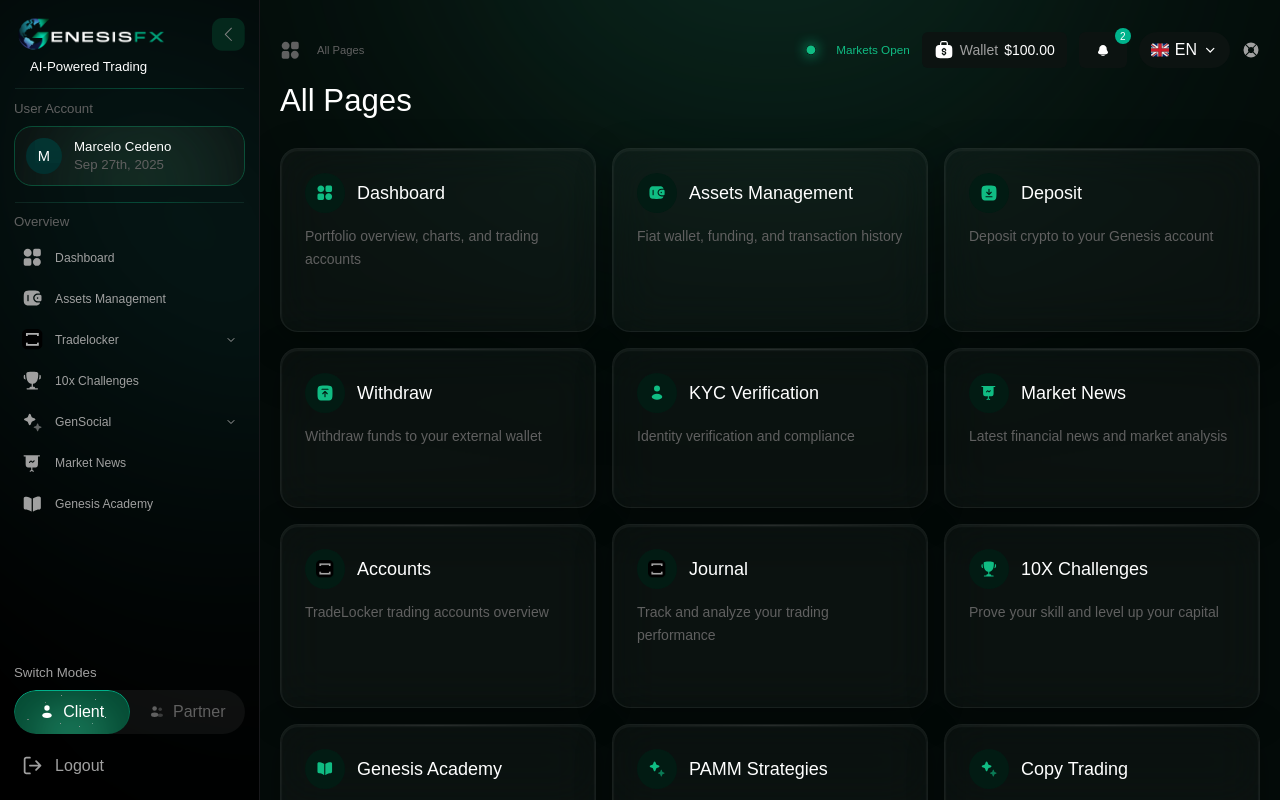
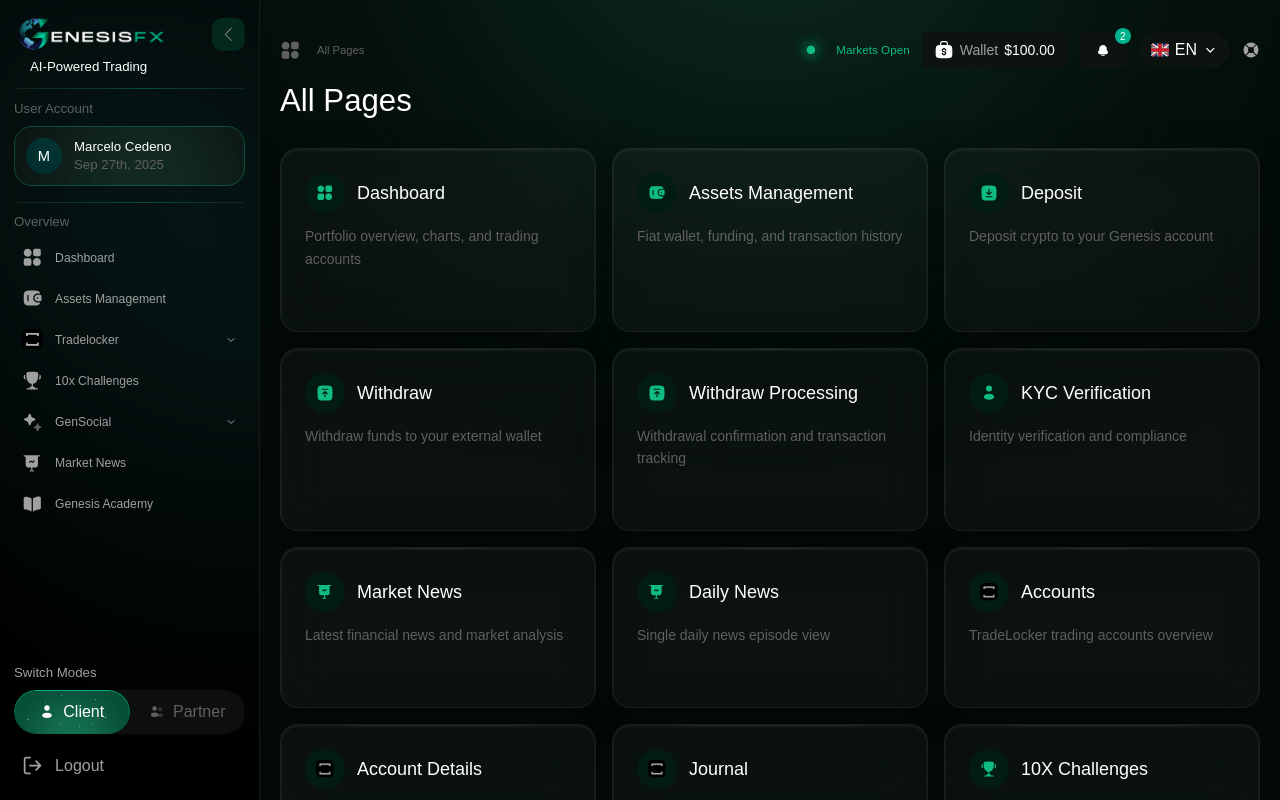
Before and after one commit to Mdx2025/GenesisFxDashboardMDX, a React (Vite) app: page /allpages in a window 1280 px wide. Built offline with nearby package versions, Linux system fonts and the light colour scheme; a web font is replaced by a local one.

Commit message:
fix: show all pages in /allpages directory (remove showInDirectory filter)

```diff
--- a/src/pages/AllPagesPage.tsx
+++ b/src/pages/AllPagesPage.tsx
@@ -3,8 +3,6 @@ import { useSidebar } from '@/layouts/RootLayout'
 import { TopBar } from '@/components/dashboard/TopBar'
 import { GlassCard } from '@/components/ui'
 import { PAGE_REGISTRY } from '@/data/pages'
-
-const DIRECTORY_PAGES = PAGE_REGISTRY.filter(p => p.showInDirectory !== false)
 
 export default function AllPagesPage() {
   const { sidebarOpen, setSidebarOpen } = useSidebar()
@@ -22,7 +20,7 @@ export default function AllPagesPage() {
         <h1 className="text-white font-normal leading-none text-[clamp(1.5rem,0.75rem+1.5vw,3.5rem)] mb-8">All Pages</h1>
 
         <div className="grid grid-cols-1 md:grid-cols-2 xl:grid-cols-3 gap-4 3xl:gap-6">
-          {DIRECTORY_PAGES.map((page) => {
+          {PAGE_REGISTRY.map((page) => {
             const Icon = page.icon
             return (
               <Link key={page.path} to={page.path} className="group">
```
Also changed, not shown: 3 other files (tests, documents, lock files or other folders).
